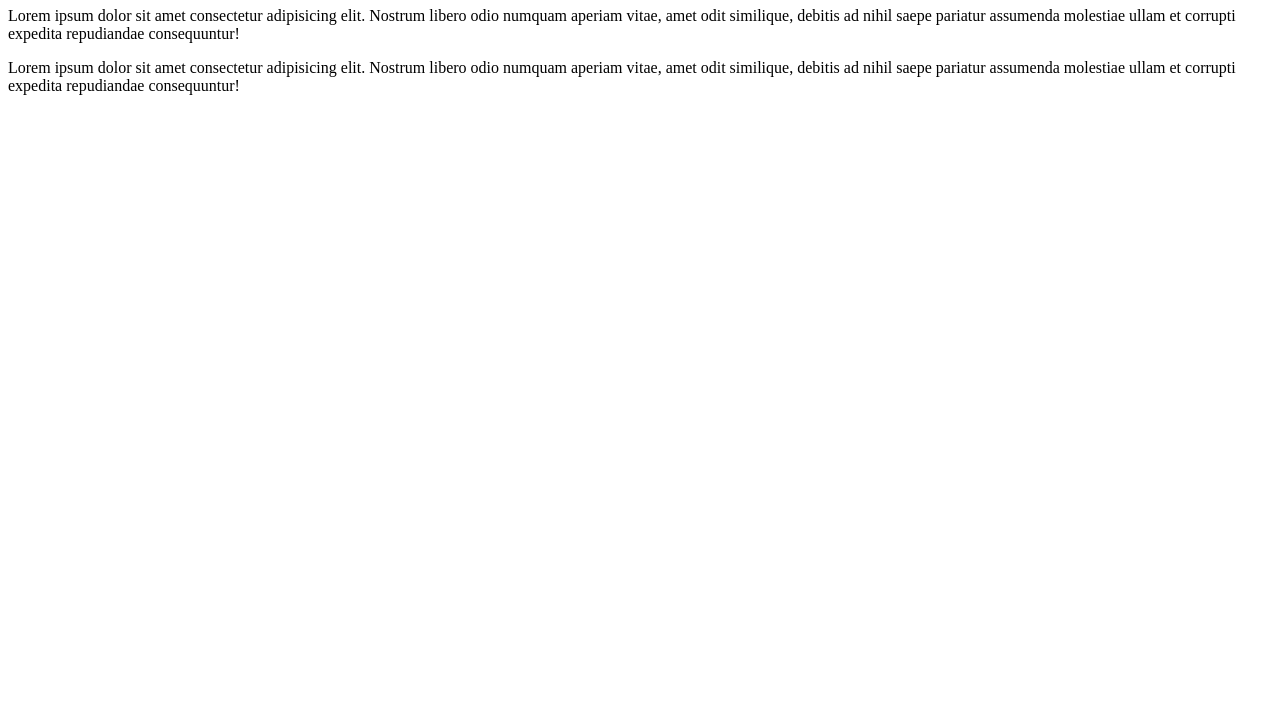
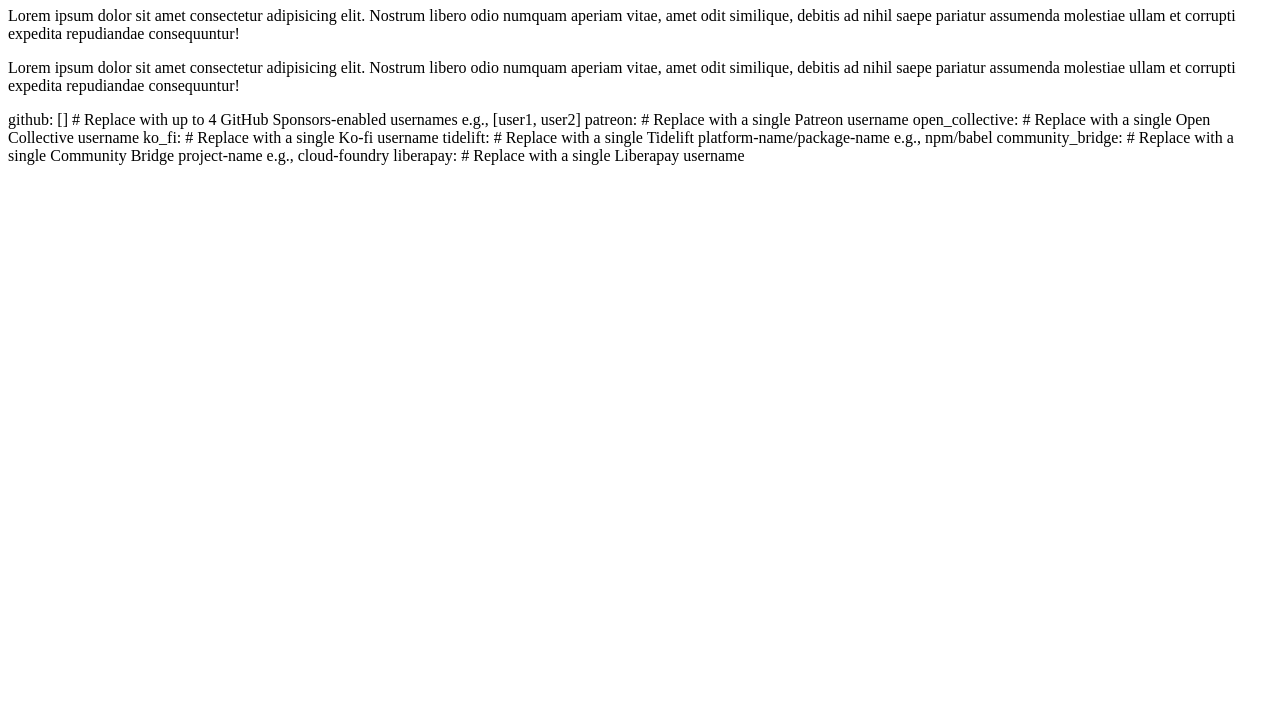
Before and after one commit to sebastiaobjj/Ola-Mundo, a plain HTML site: page site-exemplo/index.html in a window 1280 px wide. Shown: the part 73-800 px from the top of the page. Drawn offline with Linux system fonts and the light colour scheme.

Commit message:
testando copia e cola

```diff
--- a/site-exemplo/index.html
+++ b/site-exemplo/index.html
@@ -13,3 +13,11 @@
     <p> Lorem ipsum dolor sit amet consectetur adipisicing elit. Nostrum libero odio numquam aperiam vitae, amet odit similique, debitis ad nihil saepe pariatur assumenda molestiae ullam et corrupti expedita repudiandae consequuntur!</p>
 </body>
 </html>
+
+github: [] # Replace with up to 4 GitHub Sponsors-enabled usernames e.g., [user1, user2]
+patreon: # Replace with a single Patreon username
+open_collective: # Replace with a single Open Collective username
+ko_fi: # Replace with a single Ko-fi username
+tidelift: # Replace with a single Tidelift platform-name/package-name e.g., npm/babel
+community_bridge: # Replace with a single Community Bridge project-name e.g., cloud-foundry
+liberapay: # Replace with a single Liberapay username
```
